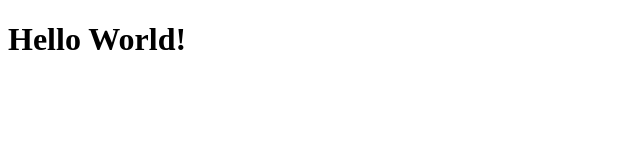
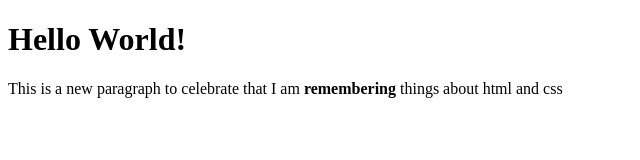
Before and after one commit to Nigthuz/odin_proyect, a plain HTML site: page html-boilerplate/index.html in a window 1280 px wide. Shown: the whole page, without its empty margins (0-640 px from the left). Drawn offline with Linux system fonts and the light colour scheme.

Commit message:
Further editing of the index document

```diff
--- a/html-boilerplate/index.html
+++ b/html-boilerplate/index.html
@@ -5,5 +5,6 @@
 	</head>
 	<body>
 		<h1>Hello World!</h1>
+		<p>This is a new paragraph to celebrate that I am <strong>remembering</strong> things about html and css</p>
 	</body>
 </html>
```
